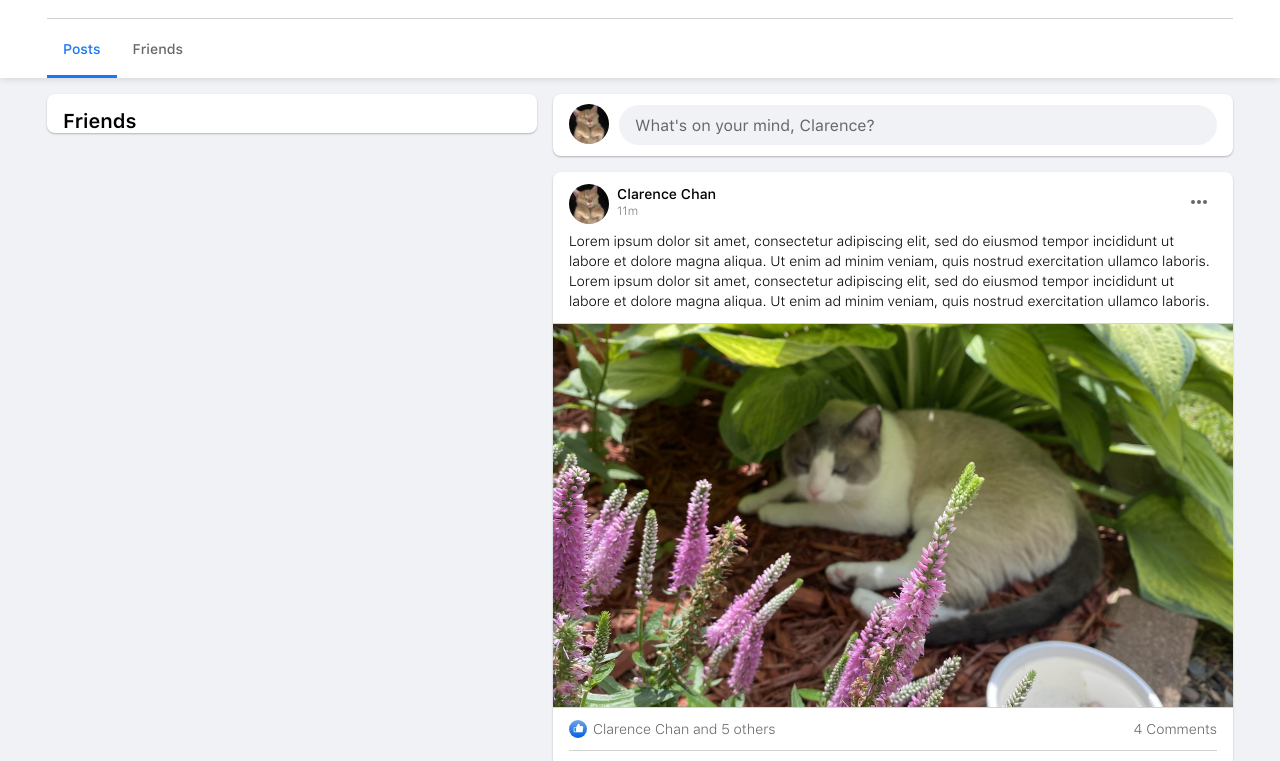
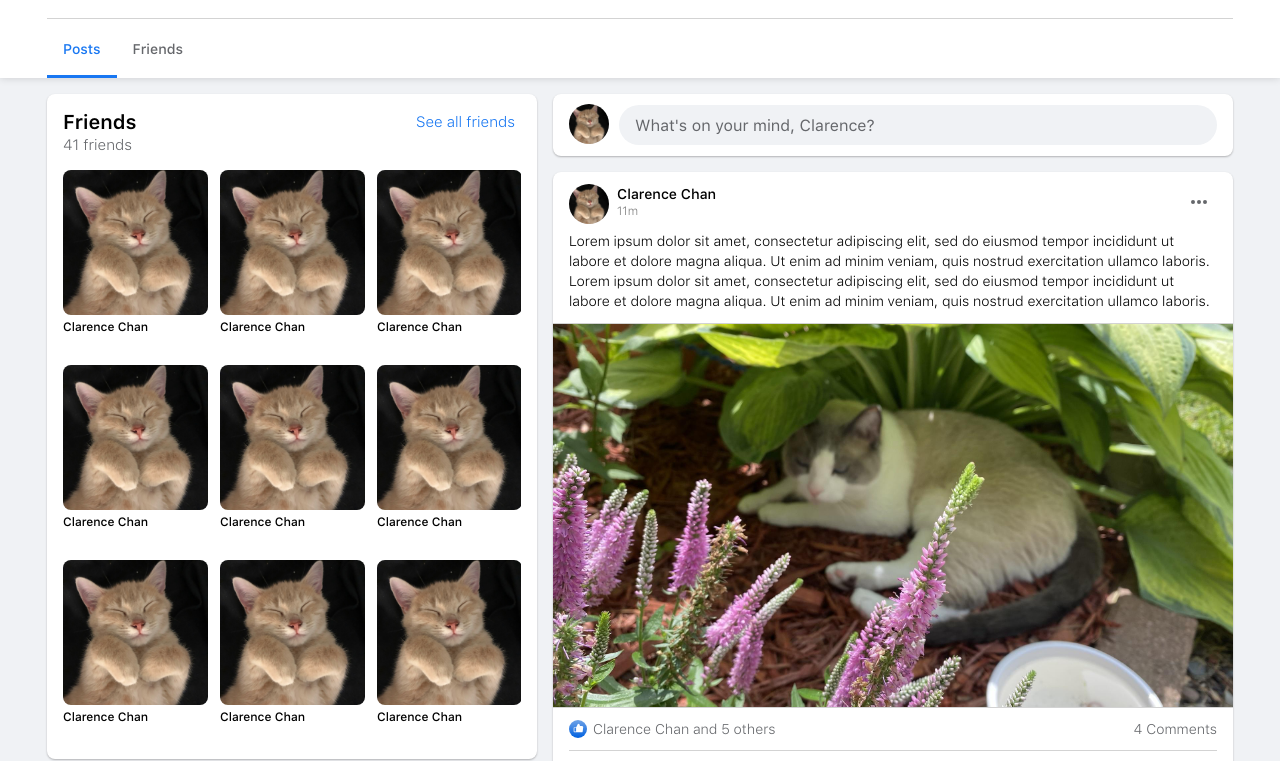
Before and after one commit to clarencechaan/visagepad-frontend, a React (Create React App) app: page / in a window 1280 px wide. Shown: the part 659-1420 px from the top of the page. Built offline with nearby package versions, Linux system fonts and the light colour scheme.

Commit message:
profile friends UI

```diff
--- a/src/components/Profile.js
+++ b/src/components/Profile.js
@@ -18,6 +18,19 @@ function Profile() {
 
     observer.observe(intersectionTriggerEl);
   }, []);
+
+  function friendsSmallItem() {
+    return (
+      <div className="friend-item">
+        <a href="">
+          <img src={profilePic} alt="" className="pfp" />
+        </a>
+        <a href="" className="full-name">
+          Clarence Chan
+        </a>
+      </div>
+    );
+  }
 
   return (
     <div className="Profile">
@@ -97,11 +110,20 @@ function Profile() {
         </div>
       </nav>
       <main>
-        <div className="friends">
+        <div className="friends-small ">
           <div className="top-bar">
-            <a href="" className="title">
-              Friends
-            </a>
+            <div className="upper">
+              <a href="" className="title">
+                Friends
+              </a>
+              <a href="" className="all-friends-link">
+                See all friends
+              </a>
+            </div>
+            <div className="friend-count">41 friends</div>
+          </div>
+          <div className="grid">
+            {[...Array(9)].map((e) => friendsSmallItem())}
           </div>
         </div>
         <div className="profile-feed">
--- a/src/styles/ComposePostForm.css
+++ b/src/styles/ComposePostForm.css
@@ -5,7 +5,7 @@
   height: 100vh;
   position: fixed;
   background-color: rgba(244, 244, 244, 0.8);
-  z-index: 1000;
+  z-index: 5;
   display: flex;
   align-items: center;
   justify-content: center;
--- a/src/styles/Profile.css
+++ b/src/styles/Profile.css
@@ -294,13 +294,12 @@
   align-items: flex-start;
 }
 
-.Profile main .friends {
+.Profile main .friends-small {
   width: 490px;
-  max-height: 671px;
   background-color: white;
   border-radius: 8px;
   box-shadow: 0px 1px 2px rgba(0, 0, 0, 0.263);
-  padding: 12px 16px 0 16px;
+  padding: 16px;
   box-sizing: border-box;
   display: flex;
   flex-direction: column;
@@ -308,17 +307,84 @@
   top: 132px;
 }
 
-.Profile .friends .top-bar {
-  margin-top: 3px;
+.Profile .friends-small .top-bar .upper {
+  display: flex;
+  align-items: center;
+  height: 24px;
 }
 
-.Profile .friends .title {
+.Profile .friends-small .title {
   font-family: "SFUIText-Semibold";
   font-size: 20px;
   text-decoration: none;
   color: black;
 }
 
-.Profile .friends .title:hover {
+.Profile .friends-small .title:hover {
   text-decoration: underline;
 }
+
+.Profile .friends-small .friend-count {
+  font-size: 15px;
+  color: rgb(101, 103, 107);
+  margin-top: 2px;
+}
+
+.Profile .friends-small .all-friends-link {
+  justify-self: flex-end;
+  text-decoration: none;
+  color: rgb(24, 119, 242);
+  font-size: 15px;
+  transition: 0.2s;
+  padding: 7px 10px;
+  margin-left: auto;
+  margin-right: -4px;
+  border-radius: 5px;
+}
+
+.Profile .friends-small .all-friends-link:hover {
+  background-color: rgb(241, 241, 241);
+}
+
+.Profile .friends-small .all-friends-link:active {
+  background-color: rgb(230, 230, 230);
+}
+
+.Profile .friends-small .grid {
+  width: 100%;
+  display: grid;
+  grid-template-columns: 1fr 1fr 1fr;
+  gap: 12px;
+  margin-top: 16px;
+  max-height: 573px;
+  overflow: hidden;
+}
+
+.Profile .friends-small .friend-item {
+  display: flex;
+  flex-direction: column;
+  height: 183px;
+}
+
+.Profile .friends-small .friend-item .pfp {
+  width: 145px;
+  height: 145px;
+  object-fit: cover;
+  border-radius: 8px;
+}
+
+.Profile .friends-small .friend-item .pfp:hover {
+  filter: brightness(0.9);
+}
+
+.Profile .friends-small .friend-item .full-name {
+  text-decoration: none;
+  font-size: 12px;
+  font-family: "SFUIText-Medium";
+  color: black;
+  margin-top: 2px;
+}
+
+.Profile .friends-small .friend-item .full-name:hover {
+  text-decoration: underline;
+}
--- a/src/styles/UserList.css
+++ b/src/styles/UserList.css
@@ -5,7 +5,7 @@
   height: 100vh;
   width: 100vw;
   background-color: rgba(244, 244, 244, 0.8);
-  z-index: 2;
+  z-index: 5;
   display: flex;
   align-items: center;
   justify-content: center;
```
